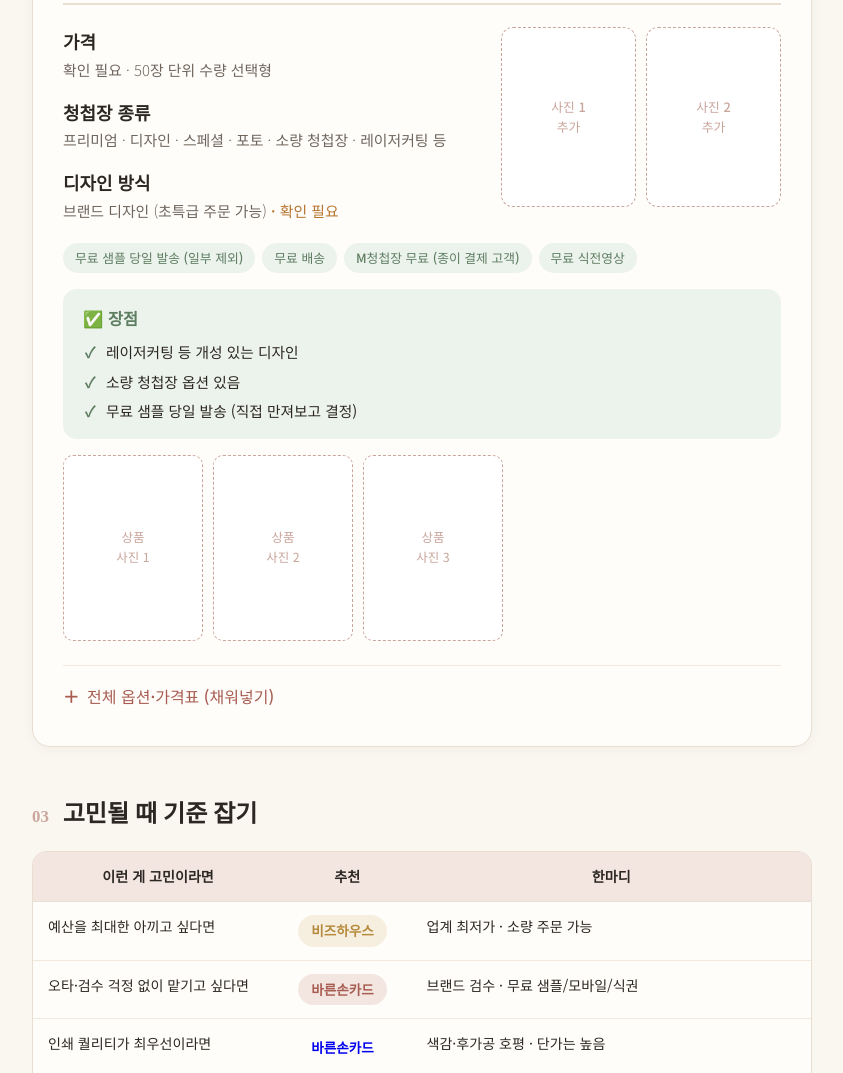
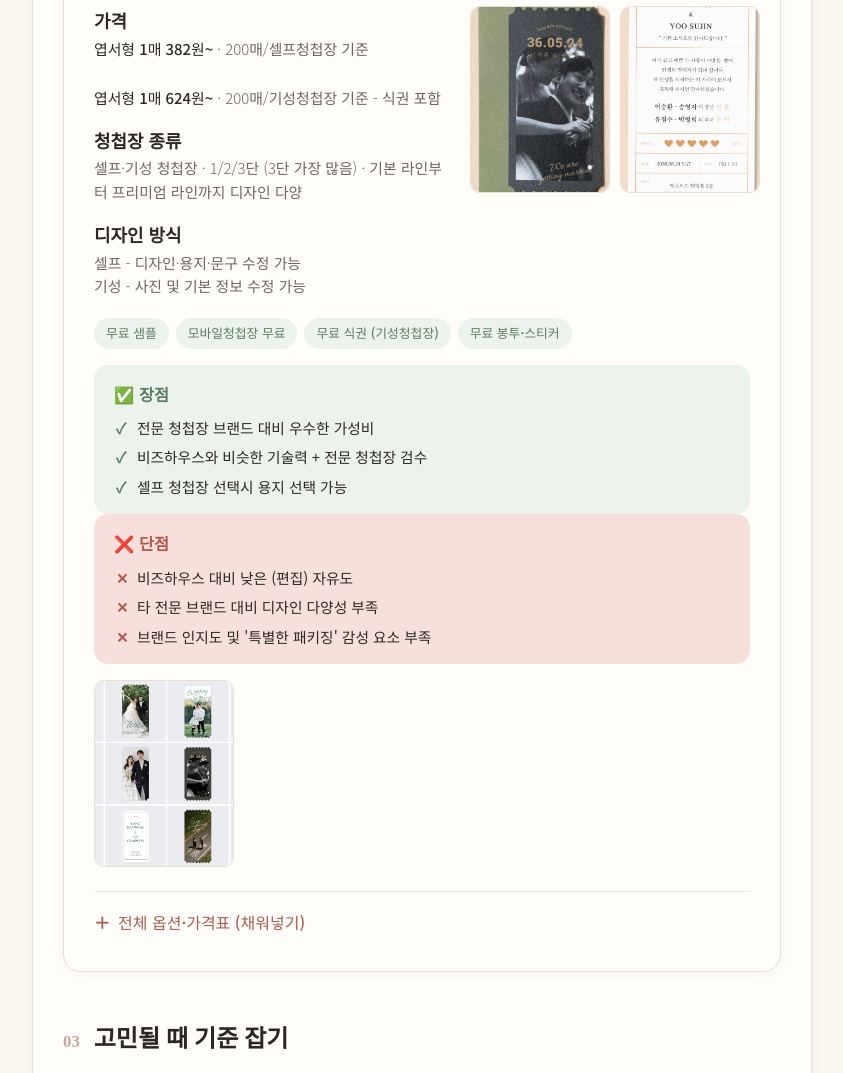
Before and after one commit to mahabbat41823/Wedding_Invite, a plain HTML site: page index.html in a window 1280 px wide. Shown: the part 4995-6068 px from the top of the page, without its empty margins (218-1061 px from the left). Drawn offline with Linux system fonts and the light colour scheme; a web font is replaced by a local one.

Commit message:
Update index.html

```diff
--- a/index.html
+++ b/index.html
@@ -424,12 +424,9 @@
     <div class="sc-main">
       <div>
         <div class="sc-block">
-          <div class="lbl">가격</div>
-            <div class="val warn"><b> 엽서형 1매 382원~</b> · 200매/셀프청첩장 기준 </div> <br>
-            <div class="val warn"><b> 엽서형 1매 624원~</b> · 200매/기성청첩장 기준 - 식권 포함 </div>
-        </div>
-        <div class="sc-block"><div class="lbl">청첩장 종류</div><div class="val">셀프·기성 청첩장 · 1/2/3단 (3단 가장 많음) · 기본 라인부터 프리미엄 라인까지 디자인 다양</span></div></div>
-        <div class="sc-block"><div class="lbl">디자인 방식</div><div class="val">셀프 - 디자인·용지·문구 수정 가능 <br> 기성 - 사진 및 기본 정보 수정 가능</span></div></div>
+          <<div class="sc-block"><div class="lbl">가격</div><div class="val warn"><b> 엽서형 (1단) 1매 680원~</b> · 200매 기준 </div></div>
+        <div class="sc-block"><div class="lbl">청첩장 종류</div><div class="val">1/2/3단 (3단 가장 많음) · 카드 사이즈 다양</span></div></div>
+        <div class="sc-block"><div class="lbl">디자인 방식</div><div class="val">템플릿 편집 (글자만)</span></div></div>
       </div>
       <div class="sc-photos">
         <img class="shot" style="height:200px;aspect-ratio:4/3;width:280px;object-fit:cover" src="assets/deardeer_photo_1.png" alt="디어디어 청첩장 예시" style="object-fit:contain;background:#f3e6e1">
@@ -478,22 +475,35 @@
     <hr class="sc-rule">
     <div class="sc-main">
       <div>
-        <div class="sc-block"><div class="lbl">가격</div><div class="val warn">확인 필요 <span style="color:var(--ink-soft);font-weight:300">· 50장 단위 수량 선택형</span></div></div>
-        <div class="sc-block"><div class="lbl">청첩장 종류</div><div class="val">프리미엄 · 디자인 · 스페셜 · 포토 · 소량 청첩장 · 레이저커팅 등</div></div>
-        <div class="sc-block"><div class="lbl">디자인 방식</div><div class="val">브랜드 디자인 (초특급 주문 가능) <span class="warn">· 확인 필요</span></div></div>
+        <div class="sc-block"><div class="lbl">가격</div>
+          <div class="val warn"><b> 엽서형 1매 382원~</b> · 200매/셀프청첩장 기준 </div> <br>
+          <div class="val warn"><b> 엽서형 1매 624원~</b> · 200매/기성청첩장 기준 - 식권 포함 </div>
+        </div>
+        <div class="sc-block"><div class="lbl">청첩장 종류</div><div class="val">셀프·기성 청첩장 · 1/2/3단 (3단 가장 많음) · 기본 라인부터 프리미엄 라인까지 디자인 다양</span></div></div>
+        <div class="sc-block"><div class="lbl">디자인 방식</div><div class="val">셀프 - 디자인·용지·문구 수정 가능 <br> 기성 - 사진 및 기본 정보 수정 가능</span></div></div>
       </div>
-      <div class="sc-photos"><div class="shot">사진 1<br>추가</div><div class="shot">사진 2<br>추가</div></div>
+      <div class="sc-photos">
+        <img class="thumb" src="assets/itscard_photo_1.png" alt="잇츠카드 디자인 사진 1 (앞면)">
+        <img class="thumb" src="assets/itscard_photo_2.png" alt="잇츠카드 디자인 사진 2 (뒷면)">
+      </div>
     </div>
     <div class="perks">
-      <span class="perk">무료 샘플 당일 발송 (일부 제외)</span><span class="perk">무료 배송</span>
-      <span class="perk">M청첩장 무료 (종이 결제 고객)</span><span class="perk">무료 식전영상</span>
+      <span class="perk">무료 샘플</span><span class="perk">모바일청첩장 무료</span><span class="perk">무료 식권 (기성청첩장)</span>
+      <span class="perk">무료 봉투·스티커</span>
     </div>
     <div class="sc-pros"><h4>✅ 장점</h4><ul>
-      <li>레이저커팅 등 개성 있는 디자인</li>
-      <li>소량 청첩장 옵션 있음</li>
-      <li>무료 샘플 당일 발송 (직접 만져보고 결정)</li>
+      <li>전문 청첩장 브랜드 대비 우수한 가성비</li>
+      <li>비즈하우스와 비슷한 기술력 + 전문 청첩장 검수</li>
+      <li>셀프 청첩장 선택시 용지 선택 가능</li>
     </ul></div>
-    <div class="sc-gallery"><div class="thumb">상품<br>사진 1</div><div class="thumb">상품<br>사진 2</div><div class="thumb">상품<br>사진 3</div></div>
+    <div class="sc-cons"><h4>❌ 단점</h4><ul>
+        <li>비즈하우스 대비 낮은 (편집) 자유도</li>
+        <li>타 전문 브랜드 대비 디자인 다양성 부족</li>
+        <li>브랜드 인지도 및 '특별한 패키징' 감성 요소 부족</li>
+      </ul></div>
+    <div class="sc-gallery">
+      <img class="thumb" src="assets/itscard_selfTicket_3.png" alt="잇츠카드 셀프 티켓 형식 청첩장 사진 3">
+    </div>
     <details class="detail"><summary>전체 옵션·가격표 (채워넣기)</summary>
       <div class="scroll"><table class="opt">
         <thead><tr><th>옵션</th><th>특징</th><th>1매당</th><th>최소 수량</th><th>총 가격</th><th>비고</th></tr></thead>
```
